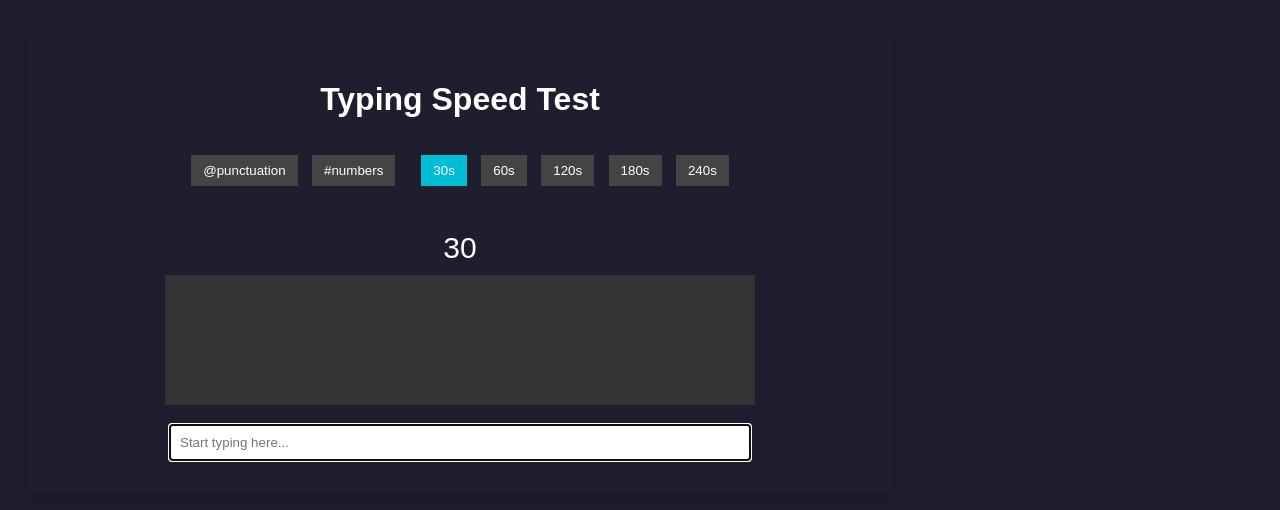
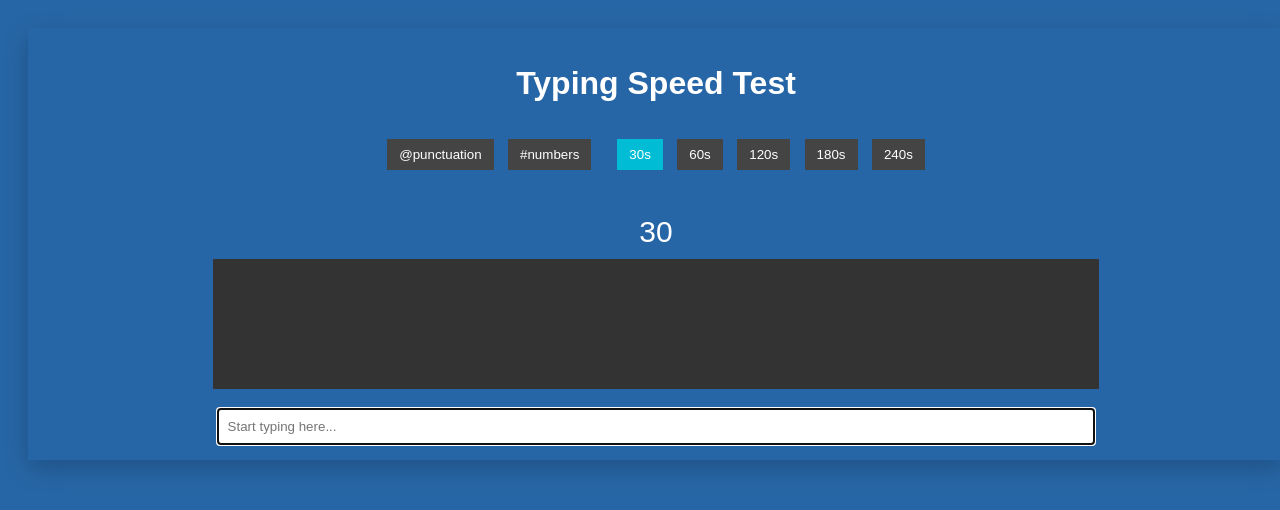
Before and after one commit to Mahi-Pokharia/Typing-Speed, a plain HTML site: page frontend/index.html in a window 1280 px wide. Drawn offline with nearby package versions, Linux system fonts and the light colour scheme.

Commit message:
Updated css file

```diff
--- a/frontend/style.css
+++ b/frontend/style.css
@@ -1,5 +1,5 @@
 body {
-  background-color: #1e1e2f;
+  background-color: #2766a6;
   color: white;
   font-family: Arial, sans-serif;
   text-align: center;
@@ -7,9 +7,8 @@ body {
 }
 
 .container {
-  width: 90%;
-  max-width: 800px;
-  padding: 2rem;
+  width: 100%;
+  padding: 1rem;
   background-color: var(--card-bg);
   border-radius: var(--border-radius);
   box-shadow: 0 8px 24px rgba(0, 0, 0, 0.2);
```
